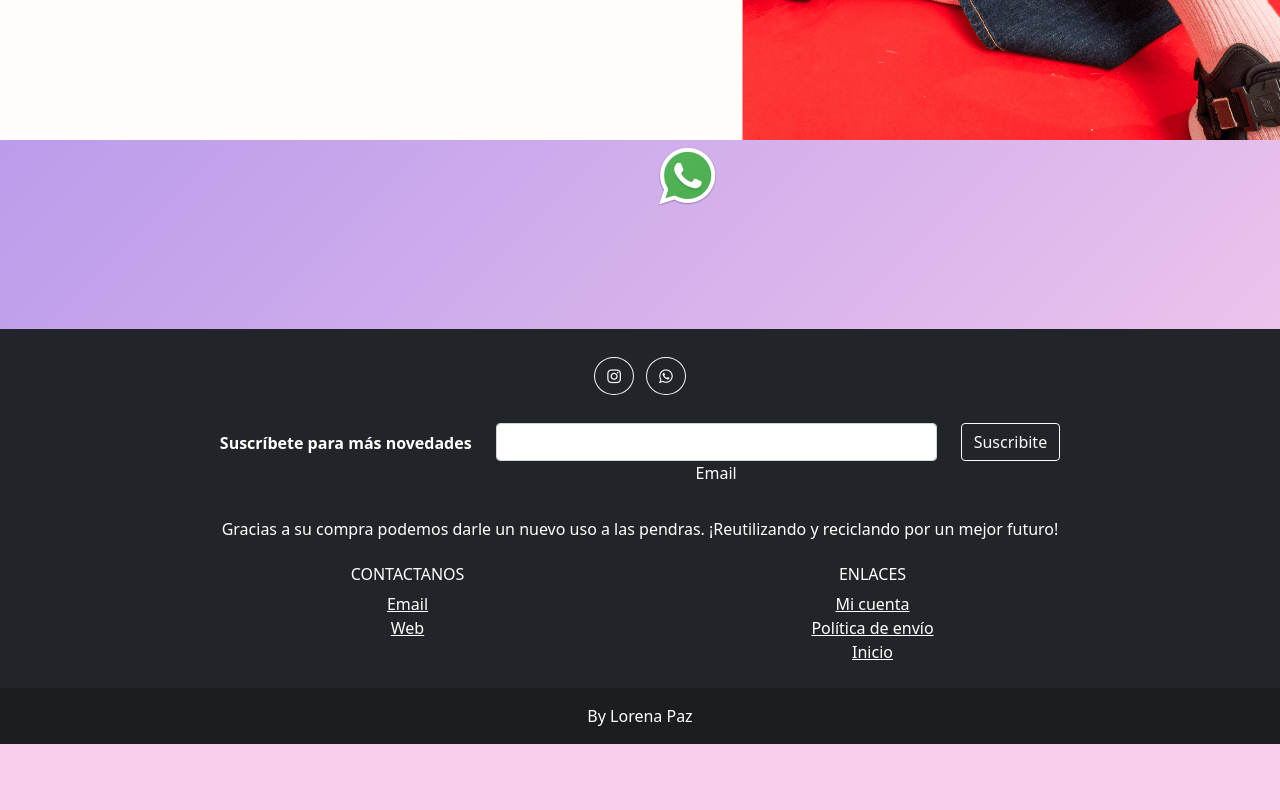
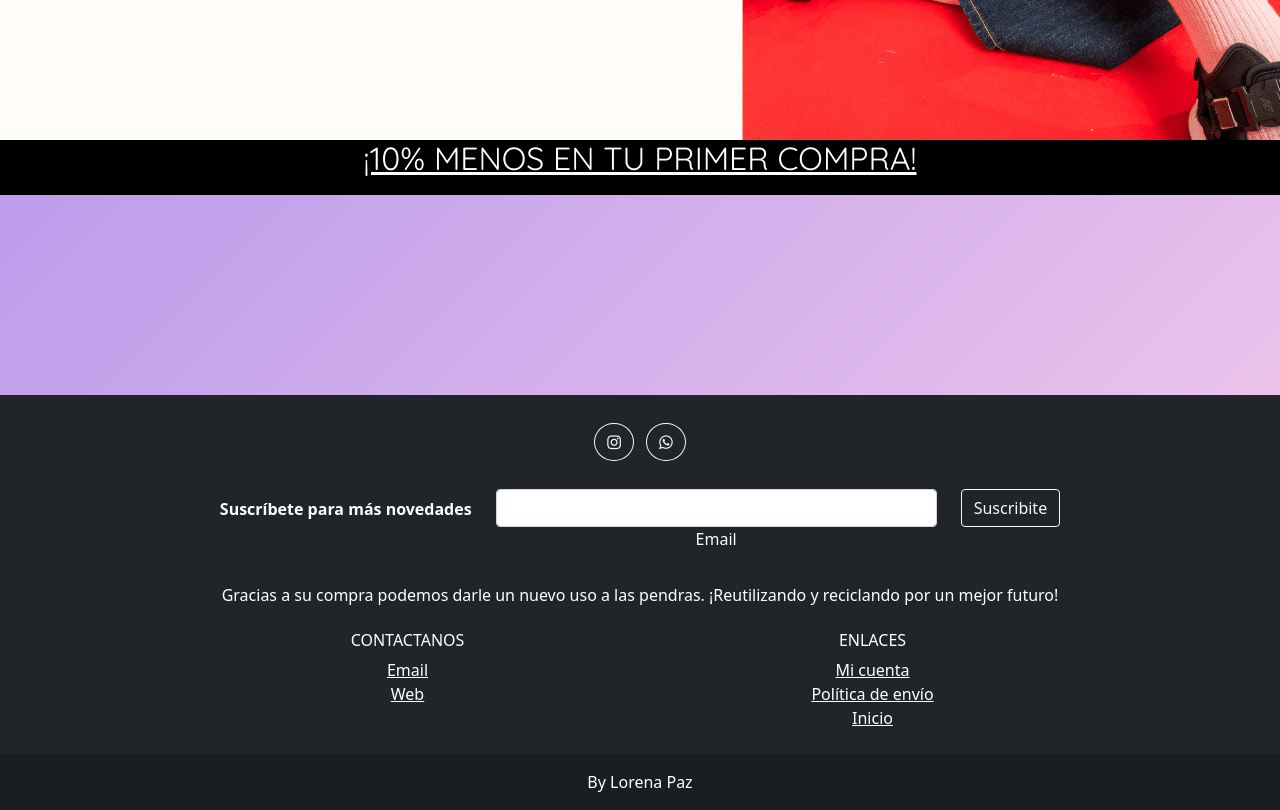
Before and after one commit to mindra19/velvetlorenapaz, a website: page index.html in a window 1280 px wide. Shown: the part 1340-2150 px from the top of the page. Before the commit the page ends 2084 px from the top, so only its background shows below. Drawn offline with nearby package versions, Linux system fonts and the light colour scheme.

Commit message:
agregado de h2 en el index

```diff
--- a/index.html
+++ b/index.html
@@ -78,6 +78,9 @@
         </div>
       </div>
     </section>
+    <div class="descuentoDiv">
+      <h2 class="descuento">¡10% MENOS EN TU PRIMER COMPRA!</h2>
+    </div>
     <section class="container">
       <div class="wppDiv">
         <a href="" class="wpp"><img class="wppImg" src="img/botonwpp.png" alt="boton whatsApp"></a>
--- a/scss/estilos.scss
+++ b/scss/estilos.scss
@@ -55,7 +55,8 @@ body {
         position: fixed;
         margin: 10px;
         padding: 5px;
-        left: 50%;
+        left: 93%;
+        bottom: 5px;
     }
     /*index nueva coleccion*/
     .collection {
@@ -119,9 +120,18 @@ body {
         .bannerSale{
             grid-column: 1 / 5;
             grid-row: 4 / 5;
-
         }
-
+    }
+    .descuentoDiv{
+        display: flex;
+        justify-content: center;
+        color: white;
+        background-color: black;
+        padding: 10px;
+        .descuento{
+            text-decoration: underline;
+            font-family: 'Quicksand', sans-serif;
+        }
     }
   //sale
     .carrusel{
```
Also changed, not shown: css/main.css. Lines whose indentation alone changed are shown as unchanged.
